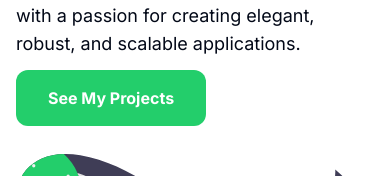
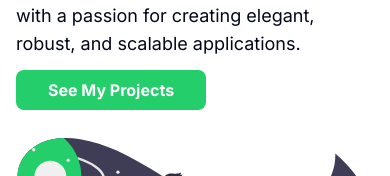
Before and after one commit to mwongess/its.mwongess, a Next.js app: page / in a window 390 px wide. Shown: the part 230-406 px from the top of the page. Built offline with nearby package versions, Linux system fonts and the light colour scheme.

Commit message:
update padding

```diff
--- a/src/components/Hero.tsx
+++ b/src/components/Hero.tsx
@@ -18,7 +18,7 @@ const Hero = () => {
         <div>
           <p className='profession font-bold text-xl'>Software Engineer by profession.</p>
           <p className='text-lg'>Talented full-stack software engineer with a passion for creating elegant, robust, and scalable applications.</p>
-          <button onClick={goToContact} className='hover:scale-105  font-bold contact-me rounded-xl py-4 px-8 w-fit sm:w-1/2 my-3'>See My Projects</button>
+          <button onClick={goToContact} className='hover:scale-105  font-bold contact-me rounded-lg sm:rounded-xl py-2 sm:py-4 px-8 w-fit sm:w-1/2 my-3'>See My Projects</button>
         </div>
       </div>
       <div className='relative w-full sm:w-1/2'>
```
